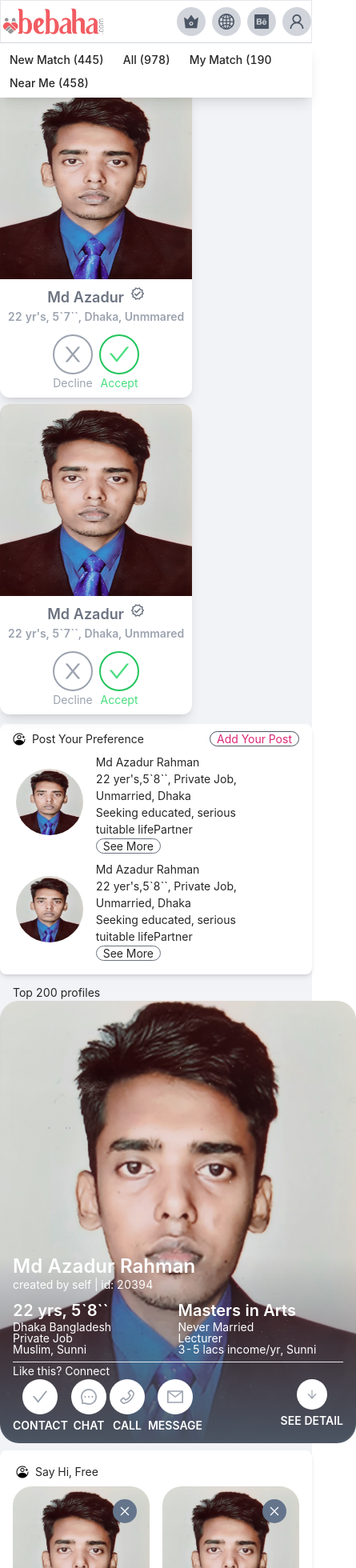
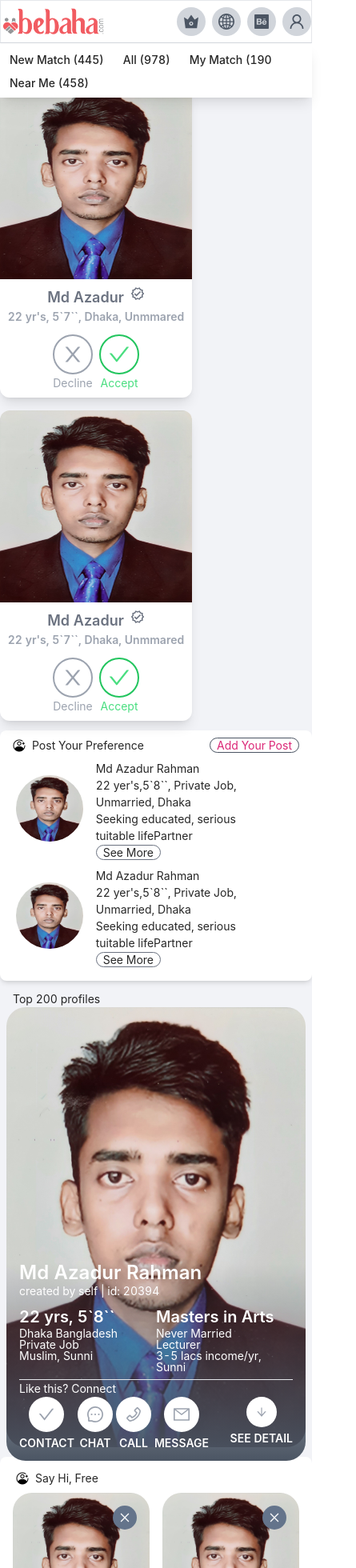
Before and after one commit to iazadur/bebaha, a Next.js app: page / in a window 390 px wide. Shown: the top 1960 px of the page at 80% size, 445 px wide, since content can reach past the window. Built offline with nearby package versions, Linux system fonts and the light colour scheme.

Commit message:
fix image responsive error

```diff
--- a/components/Home/Invitations/Invitations.jsx
+++ b/components/Home/Invitations/Invitations.jsx
@@ -14,7 +14,7 @@ const Invitations = () => {
                     <span className="text-indigo-500 cursor-pointer">View All</span>
                 </div>
             </div>
-            <div className="grid md:grid-cols-2 gap-2 grid-cols-1">
+            <div className="grid md:grid-cols-2 gap-2 grid-cols-1 gap-y-4 ">
                 {Array.from({ length: 2 }).map((_, idx) => (<Invitation key={idx} />))}
             </div>
         </>
--- a/components/Home/Users/User.jsx
+++ b/components/Home/Users/User.jsx
@@ -4,7 +4,8 @@ import { ArrowDownOutlined, CheckOutlined, MessageOutlined, MailOutlined, PhoneO
 
 const User = () => {
     return (
-        <div className='bg-cover bg-center w-full rounded-3xl relative' style={{ backgroundImage: `url("/img/azad.jpg")`, height: "550px", width: "445px" }}>
+        // <div className='bg-cover bg-center w-full rounded-3xl relative' style={{ backgroundImage: `url("/img/azad.jpg")`, height: "550px", width: "445px" , backgroundSize: "cover", backgroundPosition: "center" }}>
+        <div className='bg-cover bg-center rounded-3xl relative mx-2' style={{ backgroundImage: `url("/img/azad.jpg")`, height: "550px", width: "auto", backgroundSize: "cover", backgroundPosition: "center", maxHeight: "550px", maxWidth: "445px", }}>
             <div className="top-80 absolute bg-gradient-to-b from-transparent to-gray-600 w-full pb-3 rounded-b-3xl" style={{}}>
                 <div className="text-white mx-4">
                     <h3 className='leading-none font text-white font-semibold text-2xl '>Md Azadur Rahman</h3>
--- a/components/Home/Users/Users.jsx
+++ b/components/Home/Users/Users.jsx
@@ -10,7 +10,7 @@ const Users = () => {
 
                 </div>
 
-                <div className="md:px-4 mx-auto">
+                <div className="md:px-4 ">
 
                     {Array.from({ length: 1 }).map((_, idx) => (<User key={idx} />))}
                 </div>
--- a/components/Home/index.js
+++ /dev/null
@@ -1,12 +0,0 @@
-import React from 'react';
-import Invitations from './Invitations/Invitations';
-
-const index = () => {
-    return (
-        <div>
-            <Invitations />
-        </div>
-    );
-};
-
-export default index;
--- a/styles/globals.css
+++ b/styles/globals.css
@@ -19,6 +19,15 @@ a {
   box-sizing: border-box;
 }
 
+/* ============================== */
+
+.w34{
+width: 445px;
+}
+.h34{
+width: 550px;
+}
+
 /* ============custom style===================== */
 .avatar.online:before {
   top: 82%;
```
Also changed, not shown: public/img/hero.jpg (added), public/img/hero1.jpg (added).
